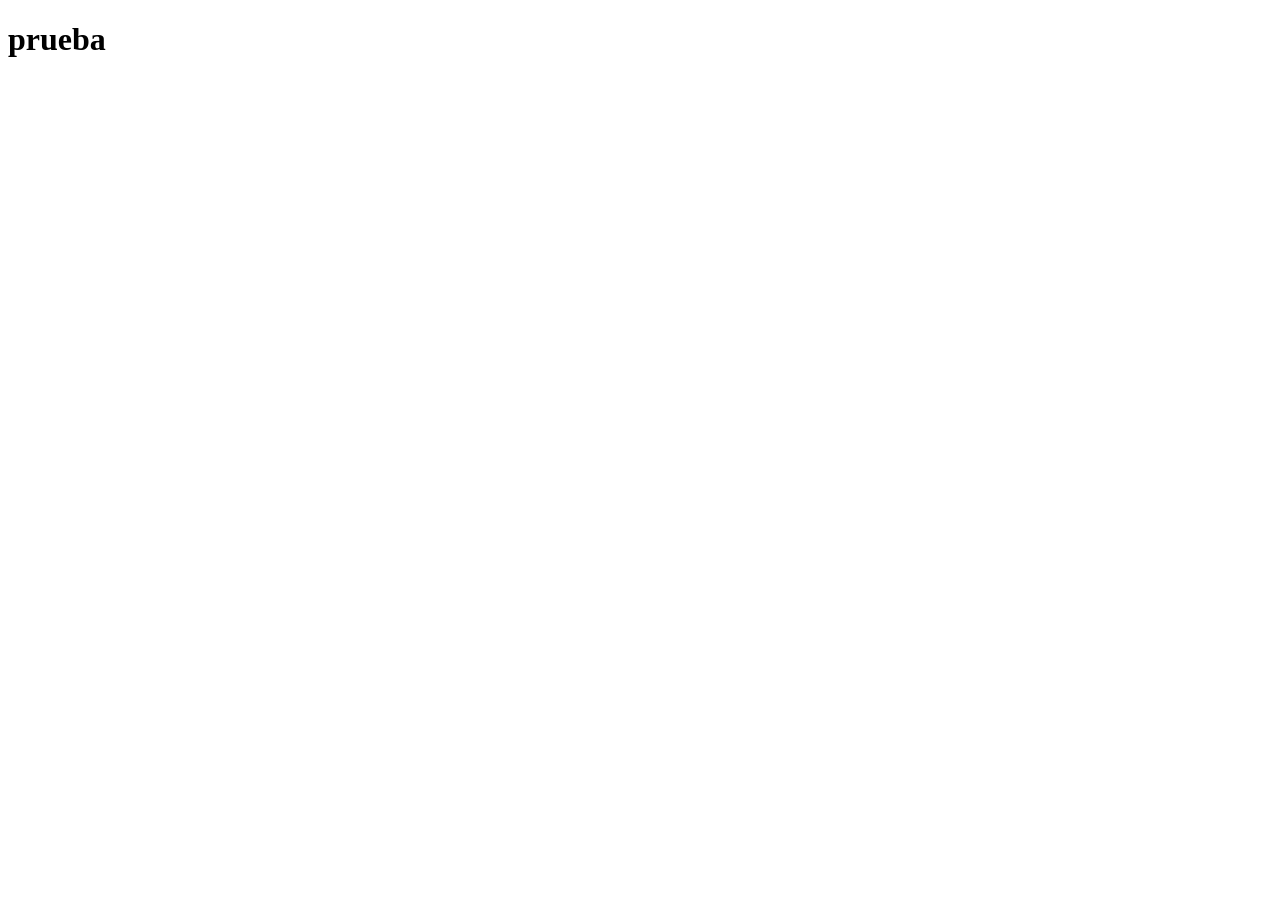
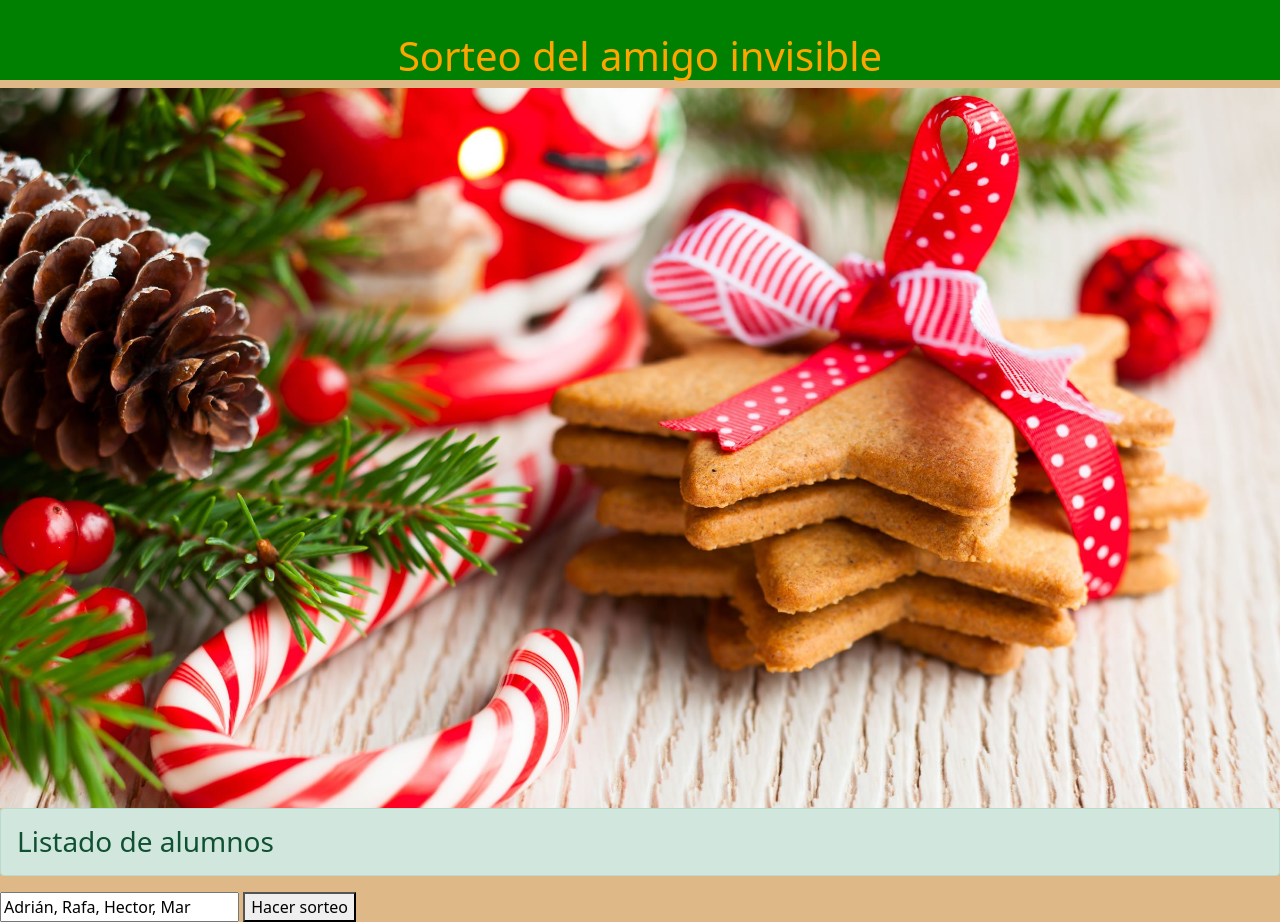
Before and after one commit to MarimarGit/practica-final, a plain HTML site: page index.html in a window 1280 px wide. Before the commit the page ends 800 px from the top, so only its background shows below. Drawn offline with nearby package versions, Linux system fonts and the light colour scheme.

Commit message:
Subido index

```diff
--- a/index.html
+++ b/index.html
@@ -1,12 +1,34 @@
 <!DOCTYPE html>
-<html lang="en">
+<html lang="es">
 <head>
    <meta charset="UTF-8">
-   <meta http-equiv="X-UA-Compatible" content="IE=edge">
-   <meta name="viewport" content="width=device-width, initial-scale=1.0">
-   <title>Document</title>
+   <!-- CSS only -->
+   <link href="https://cdn.jsdelivr.net/npm/bootstrap@5.1.3/dist/css/bootstrap.min.css" rel="stylesheet" integrity="sha384-1BmE4kWBq78iYhFldvKuhfTAU6auU8tT94WrHftjDbrCEXSU1oBoqyl2QvZ6jIW3" crossorigin="anonymous">
+   <link rel="stylesheet" href="css/styles.css" />
+   <!-- Código JavaScript -->
+   <script src="js/codigo.js" type="text/javascript"></script>
+   <title>Amigo invisible</title>
 </head>
 <body>
-   <h1>prueba</h1>
+    <header>
+        <h1>Sorteo del amigo invisible</h1>
+    </header>
+    <main>
+        <section>
+            <div class="carousel slide" data-bs-ride="carousel">
+                <div class="carousel-inner">
+                  <div class="carousel-item active">
+                    <img src="img/navidad.jpg" class="d-block w-100" alt="El amigo invisible">
+                  </div>
+                </div>
+            </div>
+
+            <h3 class="alert alert-success">Listado de alumnos</h3>
+            <input type="text" id="nombres" value="Adrián, Rafa, Hector, Mar" />
+            <button onclick="obtenerNombres()">Hacer sorteo</button>
+
+        </section>
+    </main>
+    <script src="js/codigo.js"></script>
 </body>
 </html>
```
